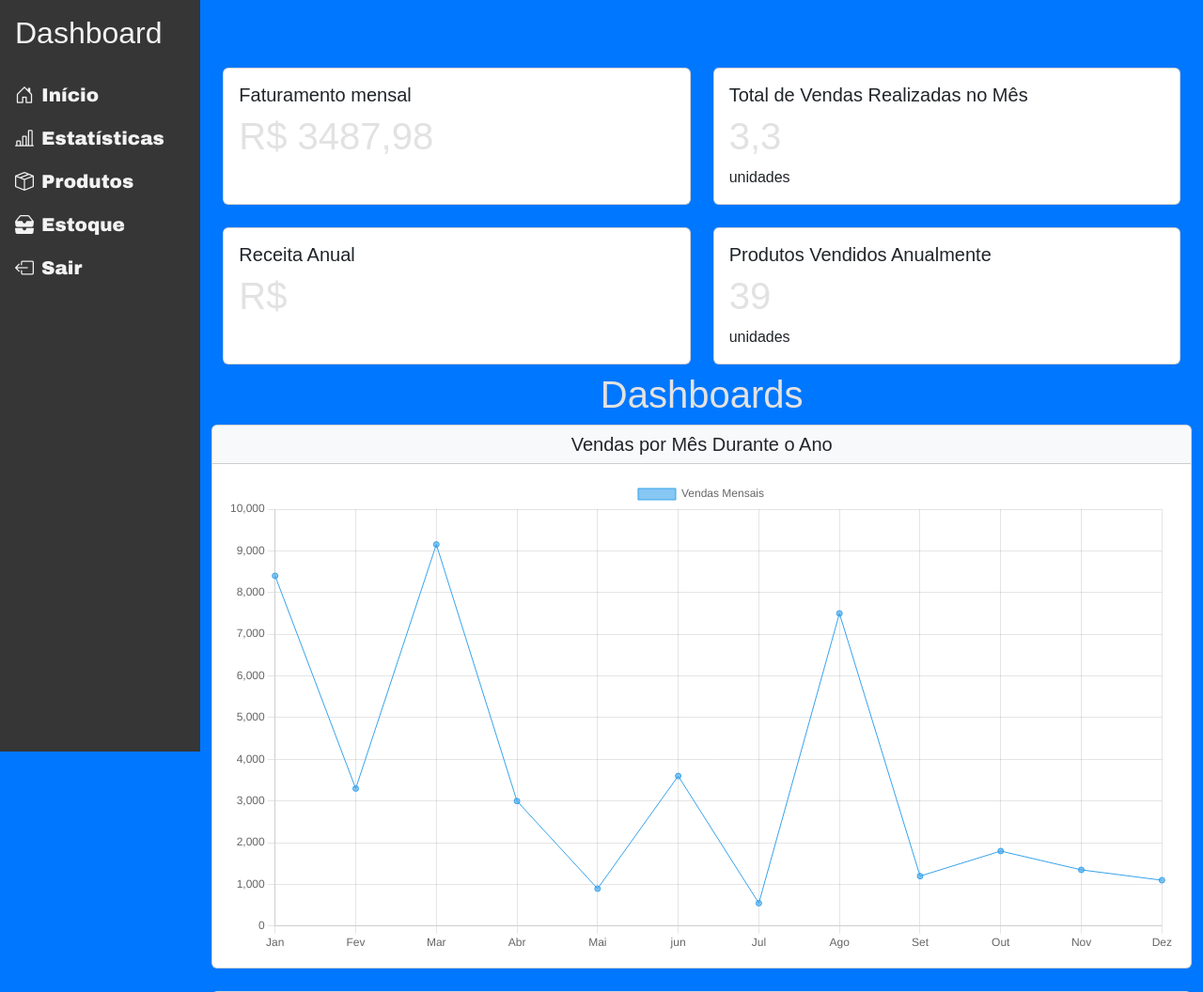
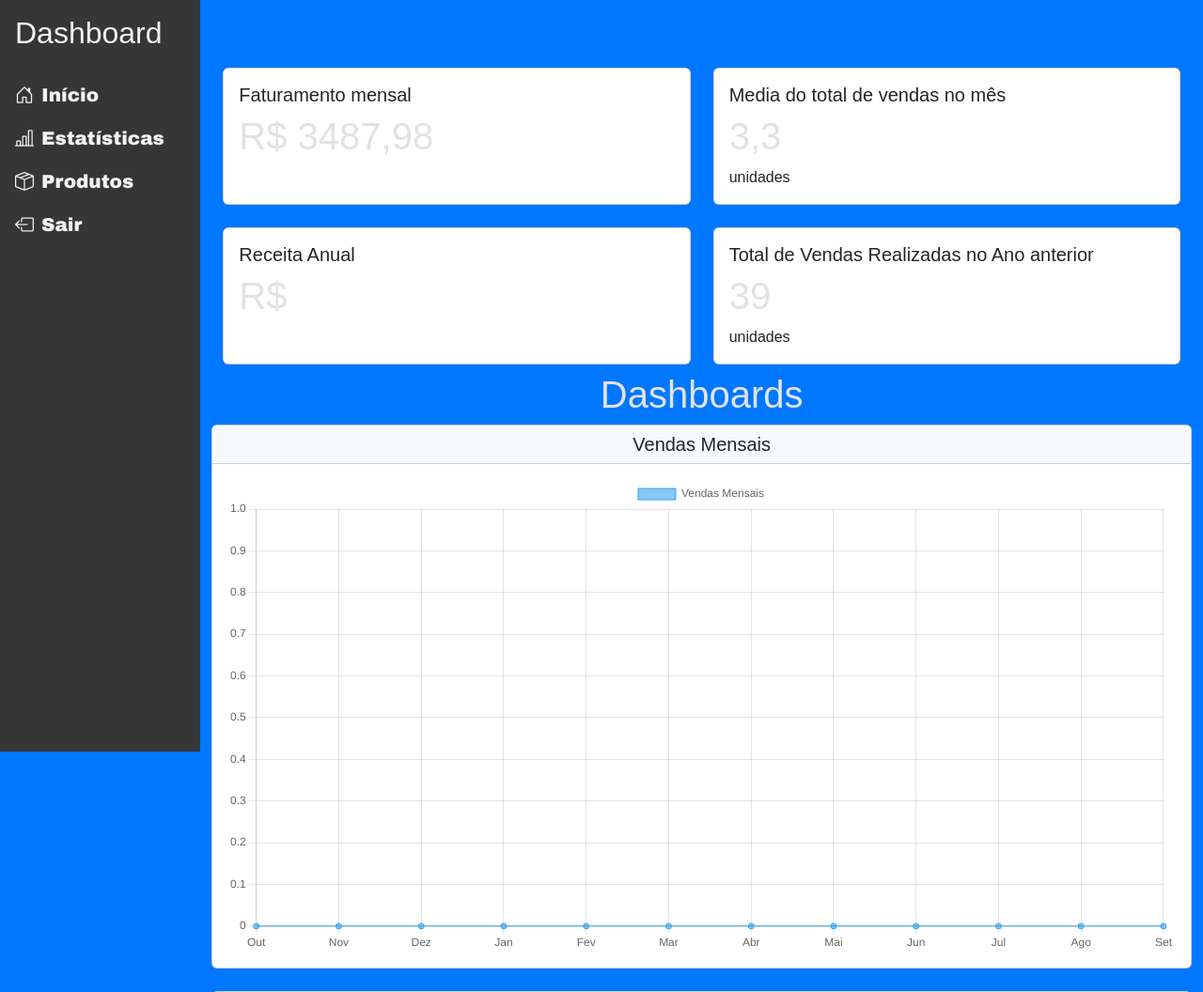
Before and after one commit to Arthurms02/prova_web1, a Django app: page / in a window 1280 px wide. Shown: the top 1056 px of the page at 94% size. Run offline with Django 5.2, Linux system fonts and the light colour scheme; data comes from the database, SQL or seed files in the repository.

Commit message:
graficos-ano-atual

```diff
--- a/dashboard/views.py
+++ b/dashboard/views.py
@@ -2,6 +2,7 @@
 from django.db.models import Sum, F
 from django.db.models.functions import TruncMonth
 from .models import Venda
+from datetime import datetime
 
 def dashboard(request):
 
@@ -17,6 +18,29 @@
         total_vendido.append(vendas['montante_total'])
 
     # informações para tabela vendas -------------------------------------------------------------------------
+
+    # nova tabela de vendas 2025 -------------------------------------------------------------------------
+    vendas_2025 = Venda.objects.filter(data_venda__year=datetime.now().year).annotate(mes=TruncMonth('data_venda')).values('mes').annotate(montante_total=Sum(F('quantidade') * F('produto__preco'))).order_by('mes')
+    meses = [ 'Jan', 'Fev', 'Mar', 'Abr', 'Mai', 'Jun', 'Jul', 'Ago', 'Set', 'Out', 'Nov', 'Dez' ]
+    data = []
+    labels = []
+    mes = datetime.now().month + 1
+    ano = datetime.now().year
+    for i in range(12):
+        mes -= 1
+        if mes == 0:
+            mes = 12
+            ano -= 1
+
+        soma_mes = 0
+        for i in vendas_2025:
+            if i['mes'].month == mes and i['mes'].year == ano:
+                soma_mes += i['montante_total']
+
+        labels.append(meses[mes - 1])
+        data.append(soma_mes)
+
+    # nova tabela de vendas 2025 -------------------------------------------------------------------------
 
     # informações para os cards -------------------------------------------------------------------------
 
@@ -58,6 +82,8 @@
         'total_vendas_mes': media_unidades_vendidas_mes,
         'total_vendas_ano': total_unidades_vendidas_ano['quantidade__sum'],
         'total_vendas_ano_2025': vendas_ano_2025['total_vendas_2025'],
+        'vendas_ano_atual_labels': labels[::-1],
+        'vendas_ano_atual_data': data[::-1],
     }
 
     return render(request, 'dashboard/dashboard.html', context)
--- a/templates/dashboard/dashboard.html
+++ b/templates/dashboard/dashboard.html
@@ -21,7 +21,7 @@
         <div class="col">
             <div class="card h-100">
                 <div class="card-body">
-                    <h5 class="card-title">Total de Vendas Realizadas no Mês</h5>
+                    <h5 class="card-title">Media do total de vendas no mês</h5>
                     <h1 class="card-text">{{ total_vendas_mes|floatformat:1 }}</h1>
                     <p class="card-text">unidades</p>
                 </div>
@@ -38,7 +38,7 @@
         <div class="col">
             <div class="card h-100">
                 <div class="card-body">
-                    <h5 class="card-title">Produtos Vendidos Anualmente</h5>
+                    <h5 class="card-title">Total de Vendas Realizadas no Ano anterior</h5>
                     <h1 class="card-text">{{ total_vendas_ano }}</h1>
                     <p class="card-text">unidades</p>
                 </div>
@@ -47,8 +47,8 @@
     </div>
 </div>
 
-{{ vendas_por_mes_labels|json_script:"labels" }}
-{{ vendas_por_mes_data|json_script:"data" }}
+{{ vendas_ano_atual_labels|json_script:"labels" }}
+{{ vendas_ano_atual_data|json_script:"data" }}
 
 <!-- codigo python -->
 
--- a/templates/dashboard/estatisticas.html
+++ b/templates/dashboard/estatisticas.html
@@ -12,7 +12,7 @@
 {{ vendas_labels|json_script:"labels" }}
 {{ vendas_data|json_script:"data" }}
 
-<h1 class="text-center mb-4 mt-4">Estatísticas de Vendas</h1>
+<h1 class="text-center mb-4 mt-4">Estatísticas de Vendas Ano 2024</h1>
 
 {% include 'grafico_vendas.html' %}
 
--- a/templates/grafico_vendas.html
+++ b/templates/grafico_vendas.html
@@ -2,7 +2,7 @@
 <div class="col-12 col-md-12 mb-4">
         <div class="card">
             <div class="card-header bg-light">
-                <h5 class="card-title text-center mb-0">Vendas por Mês Durante o Ano</h5>
+                <h5 class="card-title text-center mb-0">Vendas Mensais</h5>
             </div>
             <div class="card-body">
                 <canvas id="vendasPorMesChart"></canvas>
--- a/templates/sidebar.html
+++ b/templates/sidebar.html
@@ -26,9 +26,6 @@
                 <a class="nav-link" href="{% url 'produtos' %}"><i class="bi bi-box-seam me-2"></i>Produtos</a>
             </li>
             <li class="nav-item">
-                <a class="nav-link" href="{% url 'estoque' %}"><i class="bi bi-inboxes-fill me-2"></i>Estoque</a>
-            </li>
-            <li class="nav-item">
                 <a class="nav-link" href="#"><i class="bi bi-box-arrow-left me-2"></i>Sair</a>
             </li>
         </ul>
@@ -50,9 +47,6 @@
                     <a class="nav-link font" href="{% url 'produtos' %}"><i class="bi bi-box-seam me-2"></i>Produtos</a>
                 </li>
                 <li class="nav-item">
-                    <a class="nav-link font" href="{% url 'estoque' %}"><i class="bi bi-inboxes-fill me-2"></i>Estoque</a>
-                </li>
-                <li class="nav-item">
                     <a class="nav-link font" href="#"><i class="bi bi-box-arrow-left me-2"></i>Sair</a>
                 </li>
             </ul>
```
Also changed, not shown: templates/dashboard/estoque.html (deleted, +0 -10 lines).
